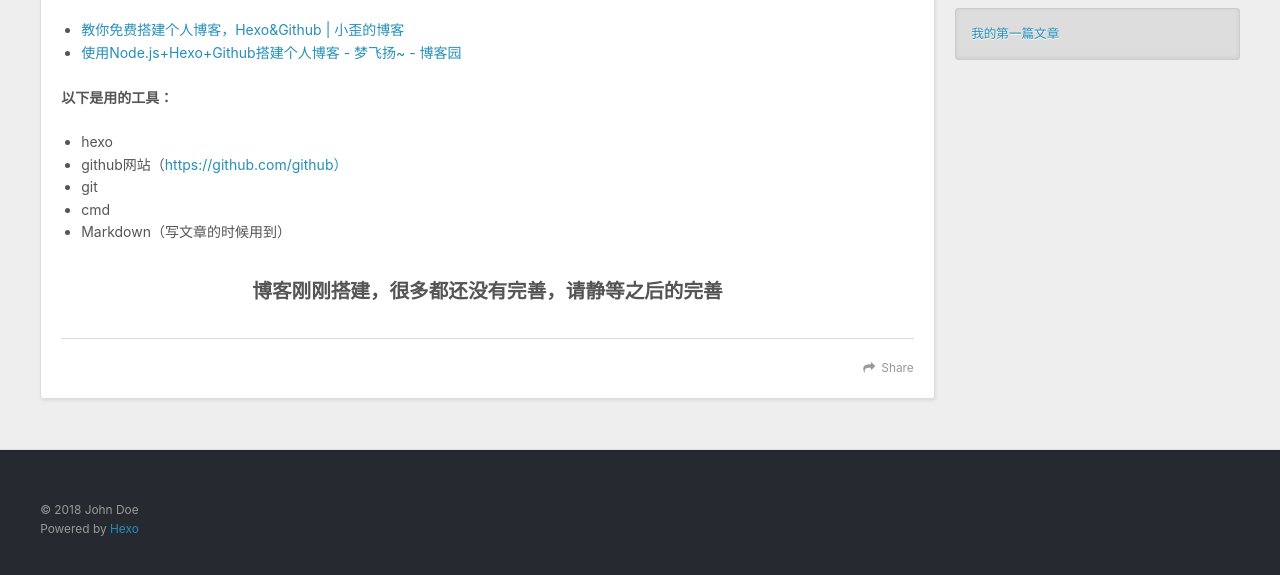
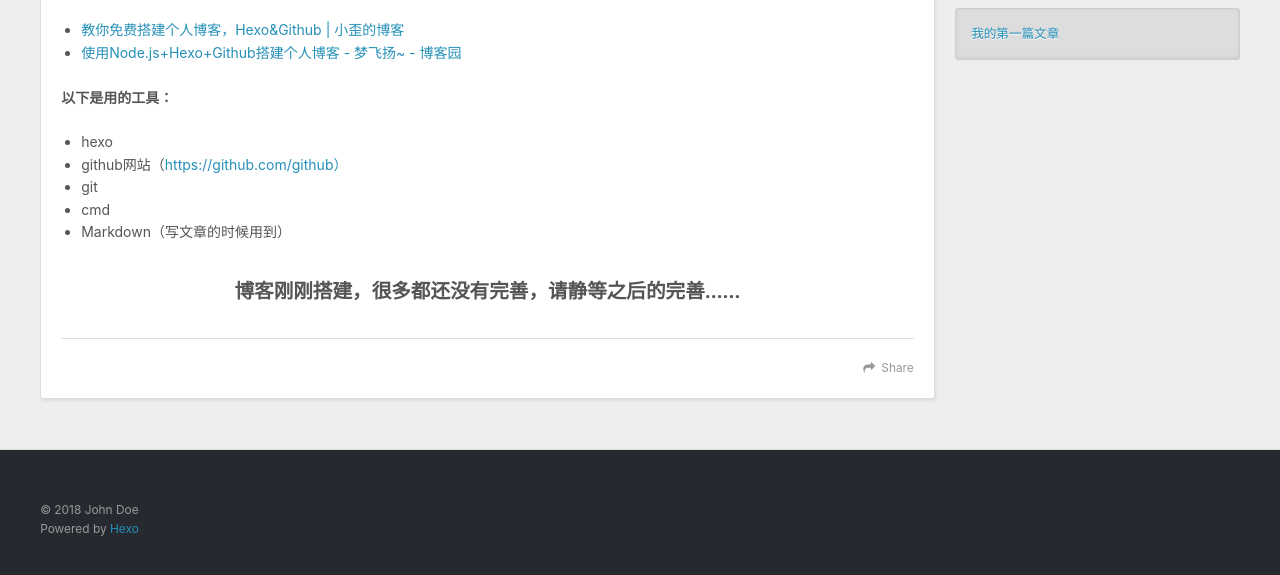
Before and after one commit to jixn-hu/huquan1996.github.io, a plain HTML site: page 2018/06/14/我的第一篇文章/index.html in a window 1280 px wide. Shown: the part 501-1076 px from the top of the page. Drawn offline with nearby package versions, Linux system fonts and the light colour scheme.

Commit message:
Site updated: 2018-06-14 12:59:20

```diff
--- a/2018/06/14/我的第一篇文章/index.html
+++ b/2018/06/14/我的第一篇文章/index.html
@@ -14,7 +14,7 @@
 <meta property="og:site_name" content="huquan">
 <meta property="og:description" content="早上在逛知乎的时候看到一些用github搭建个人博客的教程，绝得自己可以试一下，就花了几个小时的时间，按照教程搭建了自己的个人博客，以下是用到的教程：  教你免费搭建个人博客，Hexo&amp;amp;Github | 小歪的博客 使用Node.js+Hexo+Github搭建个人博客 - 梦飞扬~ - 博客园  以下是用的工具：  hexo github网站（https://github.com/git">
 <meta property="og:locale" content="default">
-<meta property="og:updated_time" content="2018-06-14T04:54:38.486Z">
+<meta property="og:updated_time" content="2018-06-14T04:58:49.536Z">
 <meta name="twitter:card" content="summary">
 <meta name="twitter:title" content="我的第一篇文章">
 <meta name="twitter:description" content="早上在逛知乎的时候看到一些用github搭建个人博客的教程，绝得自己可以试一下，就花了几个小时的时间，按照教程搭建了自己的个人博客，以下是用到的教程：  教你免费搭建个人博客，Hexo&amp;amp;Github | 小歪的博客 使用Node.js+Hexo+Github搭建个人博客 - 梦飞扬~ - 博客园  以下是用的工具：  hexo github网站（https://github.com/git">
@@ -100,7 +100,7 @@
 <li>Markdown（写文章的时候用到）</li>
 </ul>
 <blockquote>
-<p><strong>博客刚刚搭建，很多都还没有完善，请静等之后的完善</strong></p>
+<p><strong>博客刚刚搭建，很多都还没有完善，请静等之后的完善……</strong></p>
 </blockquote>
 
 
```
Also changed, not shown: index.html (+1 -1 lines).
